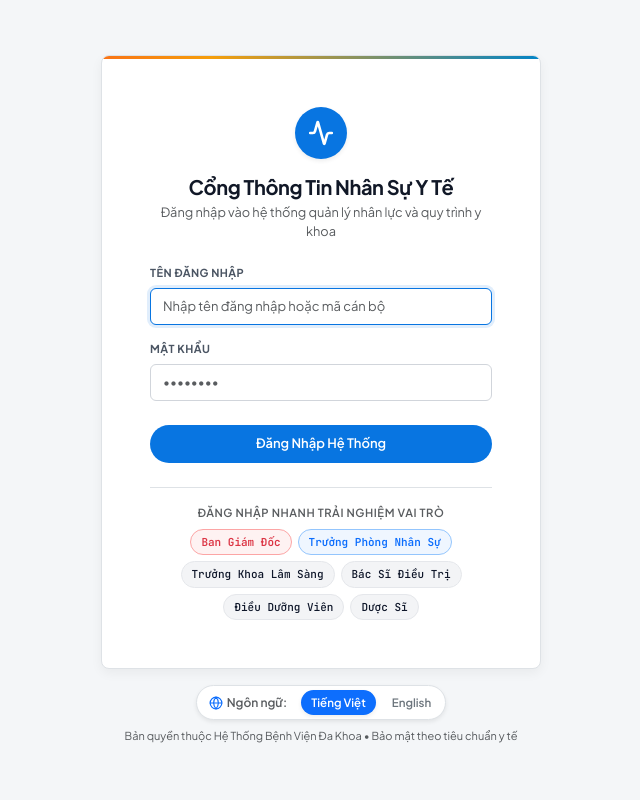
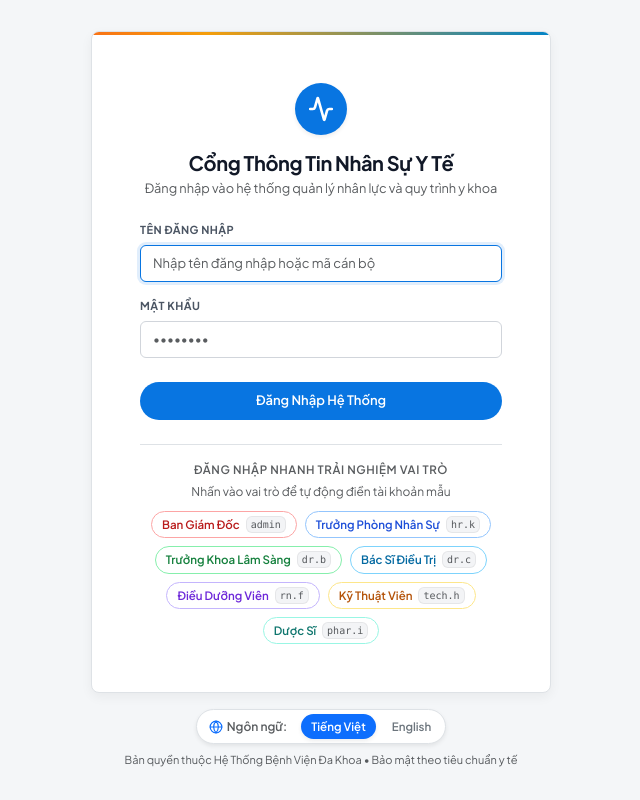
Before and after one commit to Wang-Mik/Hospital-HRMS, a React (Vite) app in the folder frontend/: page /login in a window 1280 px wide. Shown: the whole page, without its empty margins (319-959 px from the left). Built offline with nearby package versions, Linux system fonts and the light colour scheme; no server answers.

Commit message:
cập nhật đăng nhập nhanh tài khoản mẫu

```diff
--- a/frontend/src/i18n/translations.ts
+++ b/frontend/src/i18n/translations.ts
@@ -176,11 +176,14 @@ export const translations = {
     'auth.login_button': 'Đăng Nhập Hệ Thống',
     'auth.logging_in': 'Đang xác thực...',
     'auth.quick_login': 'Đăng Nhập Nhanh Trải Nghiệm Vai Trò',
+    'auth.quick_login_hint': 'Nhấn vào vai trò để tự động điền tài khoản mẫu',
+    'auth.click_to_login_hint': 'Nhấn nút Đăng Nhập bên trên để vào hệ thống',
     'auth.role_director': 'Ban Giám Đốc',
     'auth.role_hr': 'Trưởng Phòng Nhân Sự',
     'auth.role_head': 'Trưởng Khoa Lâm Sàng',
     'auth.role_doctor': 'Bác Sĩ Điều Trị',
     'auth.role_nurse': 'Điều Dưỡng Viên',
+    'auth.role_technician': 'Kỹ Thuật Viên',
     'auth.role_pharmacist': 'Dược Sĩ',
     'auth.invalid_credentials': 'Tên đăng nhập hoặc mật khẩu không chính xác',
     'auth.security_notice': 'Bảo mật theo tiêu chuẩn y tế',
@@ -1715,11 +1718,14 @@ export const translations = {
     'auth.login_button': 'Sign In',
     'auth.logging_in': 'Authenticating...',
     'auth.quick_login': 'Quick Role-Based Demo Login',
+    'auth.quick_login_hint': 'Click a role to auto-fill sample credentials',
+    'auth.click_to_login_hint': 'Click the Sign In button above to enter the system',
     'auth.role_director': 'Executive Board',
     'auth.role_hr': 'HR Director',
     'auth.role_head': 'Department Head',
     'auth.role_doctor': 'Attending Physician',
     'auth.role_nurse': 'Registered Nurse',
+    'auth.role_technician': 'Medical Technician',
     'auth.role_pharmacist': 'Pharmacist',
     'auth.invalid_credentials': 'Invalid username or password',
     'auth.security_notice': 'Secured according to healthcare compliance standards',
--- a/frontend/src/pages/Login.tsx
+++ b/frontend/src/pages/Login.tsx
@@ -6,16 +6,121 @@ import axiosClient from '../api/axiosClient';
 import { useAuthStore } from '../store/authStore';
 import { useTranslation } from '../i18n/useTranslation';
 
+interface QuickAccount {
+  key: string;
+  roleKey: string;
+  username: string;
+  password: string;
+  badgeBg: string;
+  badgeColor: string;
+  badgeBorder: string;
+}
+
+const QUICK_ACCOUNTS: QuickAccount[] = [
+  {
+    key: 'admin',
+    roleKey: 'auth.role_director',
+    username: 'admin',
+    password: 'admin123',
+    badgeBg: '#fef2f2',
+    badgeColor: '#b91c1c',
+    badgeBorder: '#fca5a5'
+  },
+  {
+    key: 'hr.k',
+    roleKey: 'auth.role_hr',
+    username: 'hr.k',
+    password: 'password123',
+    badgeBg: '#eff6ff',
+    badgeColor: '#1d4ed8',
+    badgeBorder: '#93c5fd'
+  },
+  {
+    key: 'dr.b',
+    roleKey: 'auth.role_head',
+    username: 'dr.b',
+    password: 'password123',
+    badgeBg: '#f0fdf4',
+    badgeColor: '#15803d',
+    badgeBorder: '#86efac'
+  },
+  {
+    key: 'dr.c',
+    roleKey: 'auth.role_doctor',
+    username: 'dr.c',
+    password: 'password123',
+    badgeBg: '#f0f9ff',
+    badgeColor: '#0369a1',
+    badgeBorder: '#7dd3fc'
+  },
+  {
+    key: 'rn.f',
+    roleKey: 'auth.role_nurse',
+    username: 'rn.f',
+    password: 'password123',
+    badgeBg: '#faf5ff',
+    badgeColor: '#6d28d9',
+    badgeBorder: '#c4b5fd'
+  },
+  {
+    key: 'tech.h',
+    roleKey: 'auth.role_technician',
+    username: 'tech.h',
+    password: 'password123',
+    badgeBg: '#fffbeb',
+    badgeColor: '#b45309',
+    badgeBorder: '#fde68a'
+  },
+  {
+    key: 'phar.i',
+    roleKey: 'auth.role_pharmacist',
+    username: 'phar.i',
+    password: 'password123',
+    badgeBg: '#f0fdfa',
+    badgeColor: '#0f766e',
+    badgeBorder: '#99f6e4'
+  }
+];
+
 export const Login: React.FC = () => {
   const navigate = useNavigate();
   const setCredentials = useAuthStore((state) => state.setCredentials);
   const token = useAuthStore((state) => state.token);
   const { t, lang, setLanguage } = useTranslation();
 
+  const getRoleLabel = (roleKey: string) => {
+    switch (roleKey) {
+      case 'auth.role_director':
+        return t('auth.role_director', 'Ban Giám Đốc');
+      case 'auth.role_hr':
+        return t('auth.role_hr', 'Trưởng Phòng Nhân Sự');
+      case 'auth.role_head':
+        return t('auth.role_head', 'Trưởng Khoa Lâm Sàng');
+      case 'auth.role_doctor':
+        return t('auth.role_doctor', 'Bác Sĩ Điều Trị');
+      case 'auth.role_nurse':
+        return t('auth.role_nurse', 'Điều Dưỡng Viên');
+      case 'auth.role_technician':
+        return t('auth.role_technician', 'Kỹ Thuật Viên');
+      case 'auth.role_pharmacist':
+        return t('auth.role_pharmacist', 'Dược Sĩ');
+      default:
+        return '';
+    }
+  };
+
   const [username, setUsername] = useState('');
   const [password, setPassword] = useState('');
   const [errorMessage, setErrorMessage] = useState<string | null>(null);
   const [isLoading, setIsLoading] = useState<boolean>(false);
+  const [selectedAccount, setSelectedAccount] = useState<string | null>(null);
+
+  const handleSelectQuickAccount = (acc: QuickAccount) => {
+    setUsername(acc.username);
+    setPassword(acc.password);
+    setSelectedAccount(acc.username);
+    setErrorMessage(null);
+  };
 
   React.useEffect(() => {
     if (token) {
@@ -67,7 +172,7 @@ export const Login: React.FC = () => {
       <div
         className="w-100 bg-white border rounded-3 position-relative overflow-hidden"
         style={{
-          maxWidth: '440px',
+          maxWidth: '460px',
           borderColor: 'var(--wd-border)',
           boxShadow: '0 4px 12px rgba(0, 0, 0, 0.05)'
         }}
@@ -122,7 +227,10 @@ export const Login: React.FC = () => {
                 id="loginUsername"
                 placeholder={t('auth.username_placeholder', 'Nhập tên đăng nhập hoặc mã cán bộ')}
                 value={username}
-                onChange={(e) => setUsername(e.target.value)}
+                onChange={(e) => {
+                  setUsername(e.target.value);
+                  setSelectedAccount(null);
+                }}
                 className="wd-input w-100"
                 autoFocus
               />
@@ -137,7 +245,10 @@ export const Login: React.FC = () => {
                 id="loginPassword"
                 placeholder="••••••••"
                 value={password}
-                onChange={(e) => setPassword(e.target.value)}
+                onChange={(e) => {
+                  setPassword(e.target.value);
+                  setSelectedAccount(null);
+                }}
                 className="wd-input w-100"
               />
             </Form.Group>
@@ -162,89 +273,60 @@ export const Login: React.FC = () => {
 
           {/* Quick Login Accounts */}
           <div className="mt-4 pt-3 border-top text-center" style={{ borderColor: 'var(--wd-border-light)' }}>
-            <span className="text-muted d-block mb-2 fw-semibold text-uppercase" style={{ fontSize: '0.7rem', letterSpacing: '0.05em' }}>
+            <span className="text-muted d-block mb-1.5 fw-semibold text-uppercase" style={{ fontSize: '0.72rem', letterSpacing: '0.05em' }}>
               {t('auth.quick_login', 'Đăng Nhập Nhanh Trải Nghiệm Vai Trò')}
             </span>
-            <div className="d-flex flex-wrap justify-content-center gap-1.5">
+            <p className="text-muted mb-2.5" style={{ fontSize: '0.75rem', lineHeight: '1.4' }}>
+              {t('auth.quick_login_hint', 'Nhấn vào vai trò để tự động điền tài khoản mẫu')}
+            </p>
+
+            <div className="d-flex flex-wrap justify-content-center gap-2">
+              {QUICK_ACCOUNTS.map((acc) => {
+                const isSelected = selectedAccount === acc.username;
+                return (
                   <button
+                    key={acc.key}
                     type="button"
-                className="wd-pill-btn font-mono text-danger fw-semibold"
-                style={{ fontSize: '11px', padding: '4px 10px', backgroundColor: '#fef2f2', borderColor: '#fca5a5' }}
-                aria-label={`${t('auth.quick_login', 'Đăng Nhập Nhanh')}: ${t('auth.role_director', 'Ban Giám Đốc')}`}
-                onClick={() => {
-                  setUsername('admin');
-                  setPassword('admin123');
-                  handleLogin('admin', 'admin123');
+                    onClick={() => handleSelectQuickAccount(acc)}
+                    className="btn btn-sm d-inline-flex align-items-center rounded-pill py-1 px-2.5 text-start"
+                    style={{
+                      fontSize: '11.5px',
+                      backgroundColor: isSelected ? acc.badgeBg : '#ffffff',
+                      color: acc.badgeColor,
+                      borderColor: isSelected ? acc.badgeColor : acc.badgeBorder,
+                      borderWidth: isSelected ? '1.5px' : '1px',
+                      boxShadow: isSelected ? '0 1px 4px rgba(0,0,0,0.08)' : 'none',
+                      transition: 'all 0.15s ease-in-out'
+                    }}
+                    aria-label={`${t('auth.quick_login', 'Đăng Nhập Nhanh')}: ${getRoleLabel(acc.roleKey)}`}
+                  >
+                    <span className="fw-semibold">{getRoleLabel(acc.roleKey)}</span>
+                    <span
+                      className="font-monospace text-muted ms-1.5 px-1 py-0.2 rounded"
+                      style={{
+                        fontSize: '10px',
+                        backgroundColor: isSelected ? '#ffffff' : '#f3f4f6',
+                        border: '1px solid rgba(0,0,0,0.06)'
                       }}
                     >
-                {t('auth.role_director', 'Ban Giám Đốc')}
+                      {acc.username}
+                    </span>
                   </button>
-              <button
-                type="button"
-                className="wd-pill-btn font-mono text-primary fw-semibold"
-                style={{ fontSize: '11px', padding: '4px 10px', backgroundColor: '#eff6ff', borderColor: '#93c5fd' }}
-                aria-label={`${t('auth.quick_login', 'Đăng Nhập Nhanh')}: ${t('auth.role_hr', 'Trưởng Phòng Nhân Sự')}`}
-                onClick={() => {
-                  setUsername('hr.k');
-                  setPassword('password123');
-                  handleLogin('hr.k', 'password123');
-                }}
+                );
+              })}
+            </div>
+
+            {selectedAccount && (
+              <div
+                className="mt-2.5 py-1.5 px-3 rounded-2 bg-light border d-inline-flex align-items-center gap-1.5"
+                style={{ fontSize: '11px', color: 'var(--wd-text-secondary, #4b5563)' }}
               >
-                {t('auth.role_hr', 'Trưởng Phòng Nhân Sự')}
-              </button>
-              <button
-                type="button"
-                className="wd-pill-btn font-mono"
-                style={{ fontSize: '11px', padding: '4px 10px' }}
-                aria-label={`${t('auth.quick_login', 'Đăng Nhập Nhanh')}: ${t('auth.role_head', 'Trưởng Khoa Lâm Sàng')}`}
-                onClick={() => {
-                  setUsername('dr.b');
-                  setPassword('password123');
-                  handleLogin('dr.b', 'password123');
-                }}
-              >
-                {t('auth.role_head', 'Trưởng Khoa Lâm Sàng')}
-              </button>
-              <button
-                type="button"
-                className="wd-pill-btn font-mono"
-                style={{ fontSize: '11px', padding: '4px 10px' }}
-                aria-label={`${t('auth.quick_login', 'Đăng Nhập Nhanh')}: ${t('auth.role_doctor', 'Bác Sĩ Điều Trị')}`}
-                onClick={() => {
-                  setUsername('dr.c');
-                  setPassword('password123');
-                  handleLogin('dr.c', 'password123');
-                }}
-              >
-                {t('auth.role_doctor', 'Bác Sĩ Điều Trị')}
-              </button>
-              <button
-                type="button"
-                className="wd-pill-btn font-mono"
-                style={{ fontSize: '11px', padding: '4px 10px' }}
-                aria-label={`${t('auth.quick_login', 'Đăng Nhập Nhanh')}: ${t('auth.role_nurse', 'Điều Dưỡng Viên')}`}
-                onClick={() => {
-                  setUsername('rn.f');
-                  setPassword('password123');
-                  handleLogin('rn.f', 'password123');
-                }}
-              >
-                {t('auth.role_nurse', 'Điều Dưỡng Viên')}
-              </button>
-              <button
-                type="button"
-                className="wd-pill-btn font-mono"
-                style={{ fontSize: '11px', padding: '4px 10px' }}
-                aria-label={`${t('auth.quick_login', 'Đăng Nhập Nhanh')}: ${t('auth.role_pharmacist', 'Dược Sĩ')}`}
-                onClick={() => {
-                  setUsername('phar.i');
-                  setPassword('password123');
-                  handleLogin('phar.i', 'password123');
-                }}
-              >
-                {t('auth.role_pharmacist', 'Dược Sĩ')}
-              </button>
+                <span className="text-success fw-bold">&bull;</span>
+                <span>
+                  {t('auth.click_to_login_hint', 'Nhấn nút Đăng Nhập bên trên để vào hệ thống')}
+                </span>
               </div>
+            )}
           </div>
         </div>
       </div>
```
Lines whose indentation alone changed are shown as unchanged.
